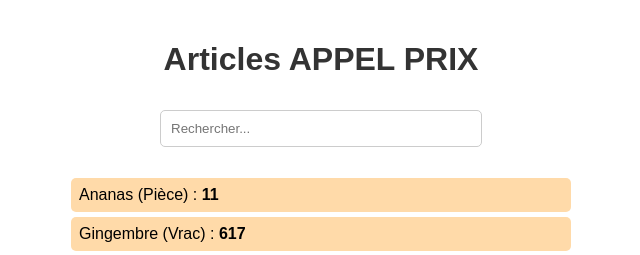
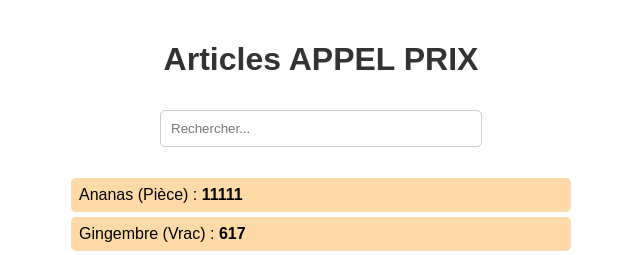
Before and after one commit to Horssen3000/ArticlesAPPELPRIX, a plain HTML site: page Index.html in a window 1280 px wide. Shown: the top 255 px of the page, 319-959 px from the left. Drawn offline with Linux system fonts and the light colour scheme.

Commit message:
Update Index.html

```diff
--- a/Index.html
+++ b/Index.html
@@ -61,7 +61,7 @@
     <!-- Liste des éléments -->
     <ul id="item-list">
         <!-- Fruits exotiques -->
-        <li class="fruit-exotique">Ananas (Pièce) : <strong>11</strong></li>
+        <li class="fruit-exotique">Ananas (Pièce) : <strong>11111</strong></li>
         <li class="fruit-exotique">Gingembre (Vrac) : <strong>617</strong></li>
         <li class="fruit-exotique">Manioc (Vrac) : <strong>526</strong></li>
         <li class="fruit-exotique">Banane plantain (Vrac) : <strong>622</strong></li>
```
